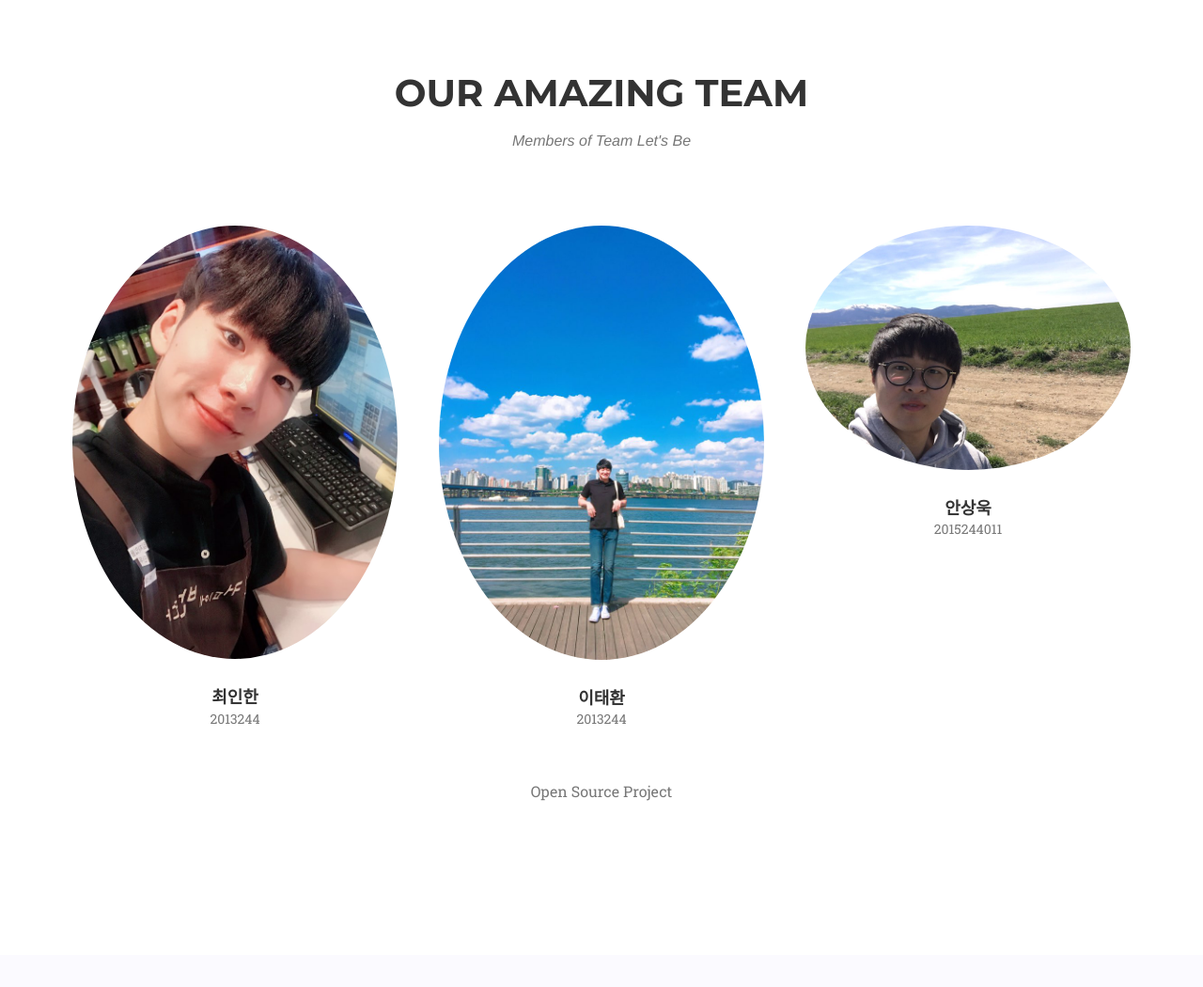
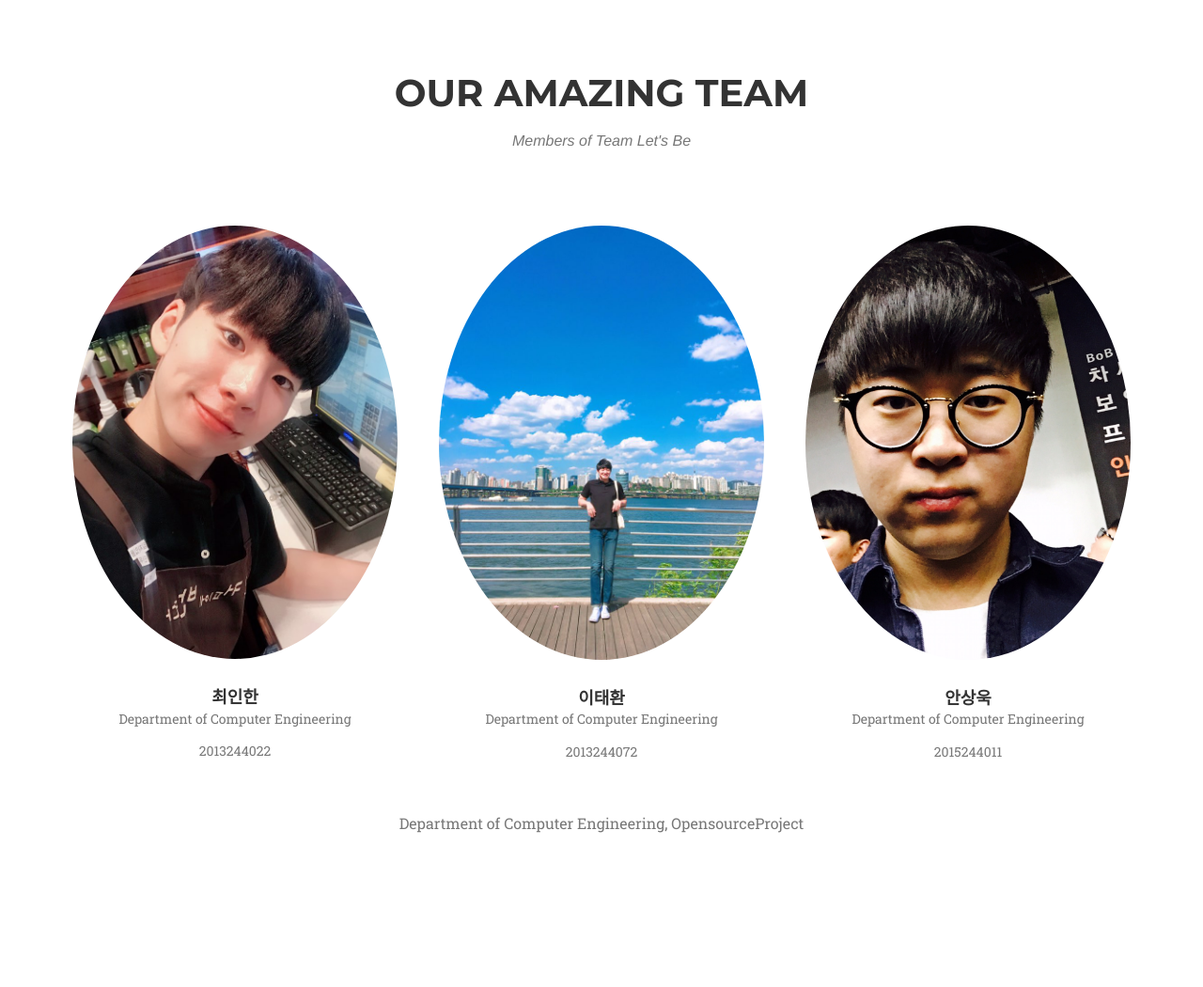
Before and after one commit to tkddnr924/LetsBe, a Django app: page / in a window 1280 px wide. Shown: the part 1533-2583 px from the top of the page at 94% size. Before the commit the page ends 2385 px from the top, so only its background shows below. Run offline with Django 3.2, Linux system fonts and the light colour scheme; some libraries are stand-ins or nearby versions; some web fonts are replaced.

Commit message:
home page 사진 수정

```diff
--- a/LetsGo/templates/home.html
+++ b/LetsGo/templates/home.html
@@ -115,7 +115,8 @@
                     <div class="team-member">
                         <img src="{% static 'img/inhan.jpg' %}" class="img-responsive img-circle" alt="">
                         <h4>최인한</h4>
-                        <p class="text-muted">2013244</p>
+                        <p class="text-muted">Department of Computer Engineering</p>
+                        <p class="text-muted">2013244022</p>
                         <ul class="list-inline social-buttons">
 
 
@@ -126,7 +127,8 @@
                     <div class="team-member">
                         <img src="{% static 'img/taehwan.jpg' %}" class="img-responsive img-circle" alt="">
                         <h4>이태환</h4>
-                        <p class="text-muted">2013244</p>
+                        <p class="text-muted">Department of Computer Engineering</p>
+                        <p class="text-muted">2013244072</p>
                         <ul class="list-inline social-buttons">
 
                         </ul>
@@ -136,6 +138,7 @@
                     <div class="team-member">
                         <img src="{% static 'img/sangwook.jpg' %}" class="img-responsive img-circle" alt="">
                         <h4>안상욱</h4>
+                        <p class="text-muted">Department of Computer Engineering</p>
                         <p class="text-muted">2015244011</p>
                         <ul class="list-inline social-buttons">
 
@@ -145,7 +148,7 @@
             </div>
             <div class="row">
                 <div class="col-lg-8 col-lg-offset-2 text-center">
-                    <p class="large text-muted">Open Source Project</p>
+                    <p class="large text-muted">Department of Computer Engineering, OpensourceProject</p>
                 </div>
             </div>
         </div>
```
Also changed, not shown: LetsGo/static/img/sangwook.jpg.
